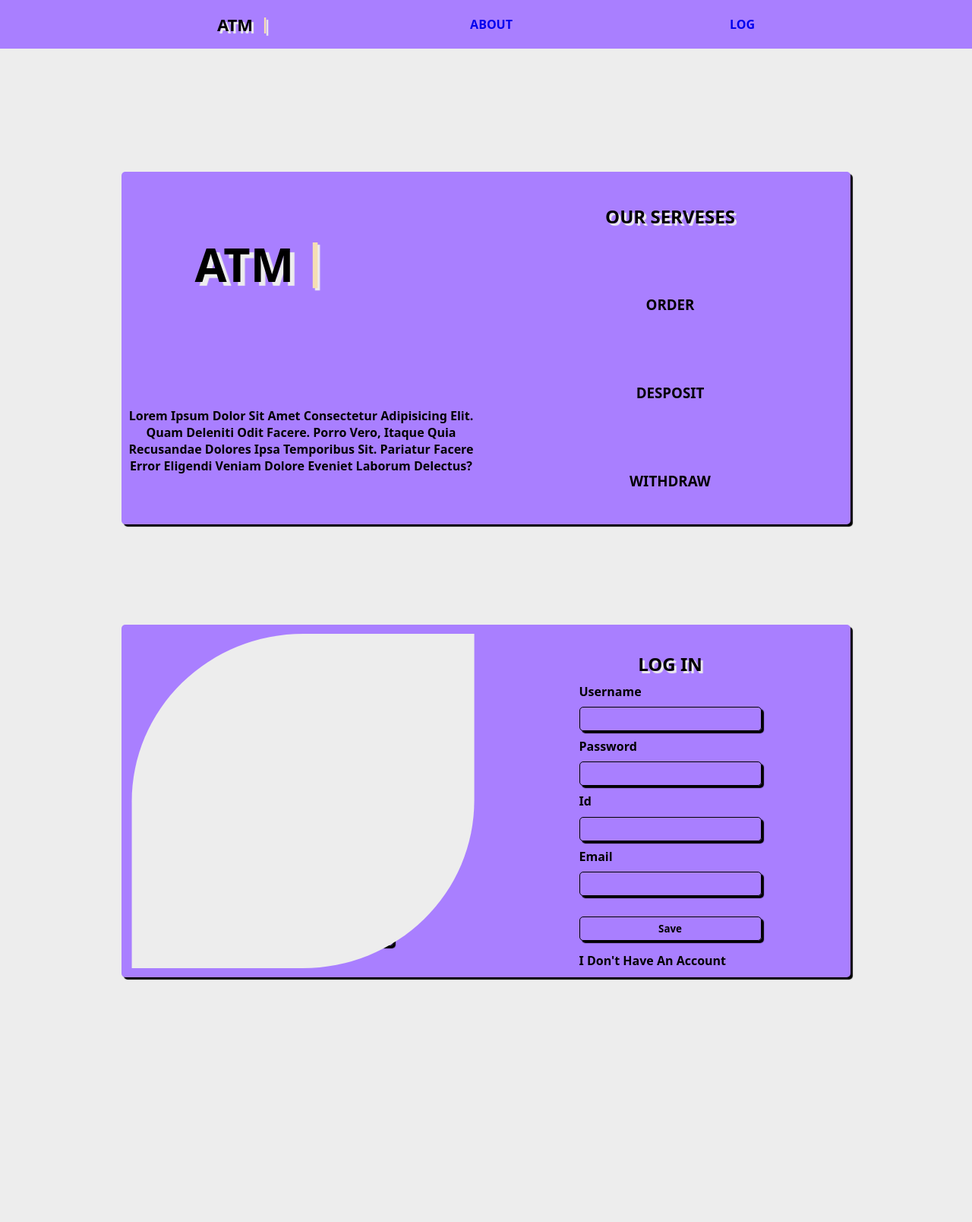
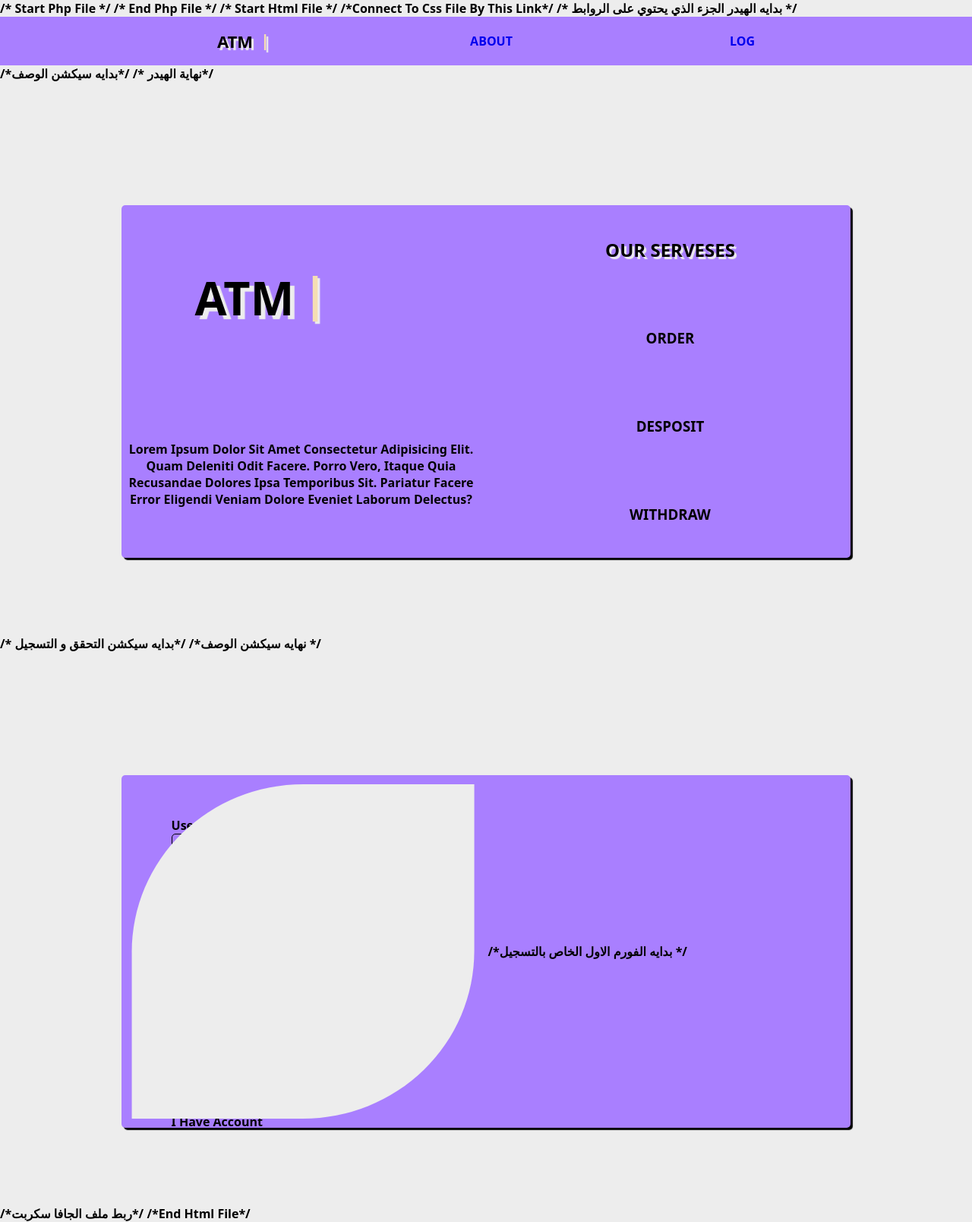
Before and after one commit to Osamaahmedy/ATM, a PHP site: page /ATM/ in a window 1280 px wide. Shown: the whole page at 76% size. Before the commit the page ends 1290 px from the top, so only its background shows below. Run offline with PHP 8.4, Linux system fonts and the light colour scheme; data that the repository does not hold is empty.

Commit message:
مع الشرح  index.php

```diff
--- a/ATM/index.php
+++ b/ATM/index.php
@@ -1,35 +1,40 @@
+/* start php file   */
 <?php
+/* بداية حقل تعريف البيانات الخاصة في السيرفر  */
+/* عرفت متغيرات عشان نربط او نحدد مكان السيرفر و البورت و قاعدة البيانات في هذا السيكشن */
+
+$host = '127.0.0.1';/* رابط موقع السيرفر   */
+$port = 4306;/* البورت الخاص بالسيرفر  */
+$dbusername = 'root';/* اسم السيرفر  */
+$dbpassword = 'root'; /* كلمه السر   */
+$dbname = 'contact_db';/* اسم قاعدة البيانات  */
+/* [host,port,dbname,dbusername,dbpassword] عرفت متغير يحتوي المعرفات الي هي  ($coon)    */
+$conn = mysqli_connect($host, $dbusername, $dbpassword, $dbname, $port);
+
+$message = [];/* عرفت متغير رسائل API*/
+/* نهاية حقل تعريف البيانات الخاصة في السيرفر  */
 
 
-$host = '127.0.0.1';
-$port = 4306;
-$dbusername = 'root';
-$dbpassword = 'root';
-$dbname = 'contact_db';
-
-$conn = mysqli_connect($host, $dbusername, $dbpassword, $dbname, $port);
-
-$message = [];
-
+/* بدايه الفورم الاول الخاص في ادخال حساب جديد (الفورم عباره هن حقل في لغه (اتش تي ام ال)  يتم ادخال البيانات فيه و ترسل الى الباك اند عبر مدخلات الانبوت و زر السوب ميت   )   */
 // Form 1
-if(isset($_POST['submit'])){
-
-    $name = mysqli_real_escape_string($conn, $_POST['name']);
+if(isset($_POST['submit'])){/*  تحقق من اسم السوبمين انه تابع للحقل الاول     */
+/* بداية حقل تعريف البيانات الخاصة في الفورم الاول   */
+    $name = mysqli_real_escape_string($conn, $_POST['name']);/* يربط البيانات المدخله مع قاعدة بيانات اس كيو ال*/
     $number = mysqli_real_escape_string($conn, $_POST['number']);
     $numbertr2 = mysqli_real_escape_string($conn, $_POST['numberttr2']);
     $datetime = mysqli_real_escape_string($conn, $_POST['datetime']);
     $email = $_POST['email'];
 
-
+ /* ادخال البيانات الى قاعده البيانات */
     $insert = mysqli_query($conn, "INSERT INTO `userdb`(username,pas,numberttr2, email,date) VALUES('$name','$number','$numbertr2','$email','$datetime')") or die('query failed');
-    if ($insert) {
+    if ($insert) {/* التحقق من تمام العمليه */
         $message['form1'][] = 'Appointment made successfully!';
     } else {
         $message['form1'][] = 'Appointment failed';
     }
-}
-
-
+}/*نهايه الفورم الاول الخاص بادخال البيانات */
+/*بدايه الفورم الثاني الخاص بالتحقق*/
+/* نفس خطوات الفورم الاول */
 // Form 2
 if (isset($_POST['submitdb'])) {
     if (isset($_POST["usernamedb"]) && isset($_POST["passworddb"]) && isset($_POST["emaildb"])) {
@@ -37,27 +42,34 @@
         $numbertr2 = $_POST['numberttr2'];
         $passworddb = $_POST["passworddb"];
         $emaildb = $_POST["emaildb"];
-
+/*بالفورم دا مجرد تحقق مفيش ادخال */
         $usernameExists = mysqli_query($conn, "SELECT * FROM `userdb` WHERE username='$usernamedb' and pas = '$passworddb' and numberttr2 ='$numbertr2'");
-        if (mysqli_num_rows($usernameExists) > 0) {
+        if (mysqli_num_rows($usernameExists) > 0) {/*هنا يتحقق إذا كانت البيانات المدخله موجوده في قاعدة البيانات عسان يوديك للموقع*/
             header("location:http://localhost/ATM/ATM.php");
 
             $message['form2'][] = 'The account is in the database.';
-        } else {
+        } else {/* هنا اذا كان حسابك مش بقاعدة البيانات يعطيك دي الرساله */
             $message['form2'][] = 'The account is not in the database.';
         }
     }
-}
+}/* نهاية الفورم الثاني الخاص بالتحقق  */
 ?>
+    /* end php file   */
+
+
+
+/* start html file   */
 <!DOCTYPE html>
 <html lang="en">
 <head>
     <meta charset="UTF-8">
     <meta name="viewport" content="width=device-width, initial-scale=1.0">
-    <link rel="stylesheet" href="style.css">
+
+    <link rel="stylesheet" href="style.css">/*connect to css file by this link*/
     <title>Document</title>
 </head>
 <body>
+    /* بدايه الهيدر الجزء الذي يحتوي على الروابط   */
 <header ID ="heder" class="heder">
         <h3>ATM</h3>
 
@@ -65,8 +77,8 @@
         <a href="#log">LOG</a>
 
     </header>
-
-
+/*نهاية الهيدر */
+       /*بدايه سيكشن الوصف*/
     <section id="about" class="about">
 <div class="logabout">
     <h2>atm</h2>
@@ -84,12 +96,13 @@
 
 
     </section>
-
-
+    /* نهايه سيكشن الوصف*/
+    /*بدايه سيكشن التحقق و التسجيل */
     <section id="log" class="log">
+        /*بدايه الفورم الاول الخاص بالتسجيل */
     <form class="form1" action="<?php echo $_SERVER['PHP_SELF']; ?>" method="post">
         <?php
-
+        /*مكان رسائل ال API*/
         if (isset($message['form1']) && !empty($message['form1'])) {
             foreach ($message['form1'] as $msg) {
                 echo '<p class="message">' . $msg . '</p>';
@@ -99,19 +112,21 @@
         ?>
         <h3 style="text-shadow: 3px 3px 1px #ededed; text-align: center;">create account</h3>
         <label for="">username</label>
-        <input type="text" name="name" require>
+        <input type="text" name="name" require>/*اسم المستخدم و البقيه زيه عباره عن مدخلات*/
         <label for="">password</label>
         <input type="password" name="number" require>
         <label for="">id</label>
         <input type="number" name="numberttr2" require>
         <label for="">email</label>
-        <input type="email" name="email"require>
+        <input type="email" name="email"require> /*كمان النيم هو عباره عن اسم الحقل في الباك اند*/
         <label for="">date</label>
         <input type="date" name="datetime" id="">
-        <input class ="down" type="submit" name="submit" value="Save" class="btn">
+        <input class ="down" type="submit" name="submit" value="Save" class="btn">/*الزر الخاص برفع البيانات الى الباك انك*/
         <p class="removee" style="color: black; cursor: pointer;     transform: translateY(22px);">I have account</p>
     </form>
+/*نهايه حقل الادخال */
 
+        /*بدايه حقل التحقق نفس الشيء*/
     <form class="form2" action="<?php echo $_SERVER['PHP_SELF']; ?>" method="post">
         <?php
         if (isset($message['form2']) && !empty($message['form2'])) {
@@ -133,8 +148,10 @@
         <input class ="down" type="submit" name="submitdb" value="save" class="btn">
         <p class="adde" style="color: black; cursor: pointer; transform: translateY(24px);">I don't have an account</p>
     </form>
+        /* نهاية حقل التحقق*/
     <div class="cover"></div>
     </section>
-    <script src="script.js"></script>
+    <script src="script.js"></script> /*ربط ملف الجافا سكربت*/
 </body>
 </html>
+/*end html file*/
```
